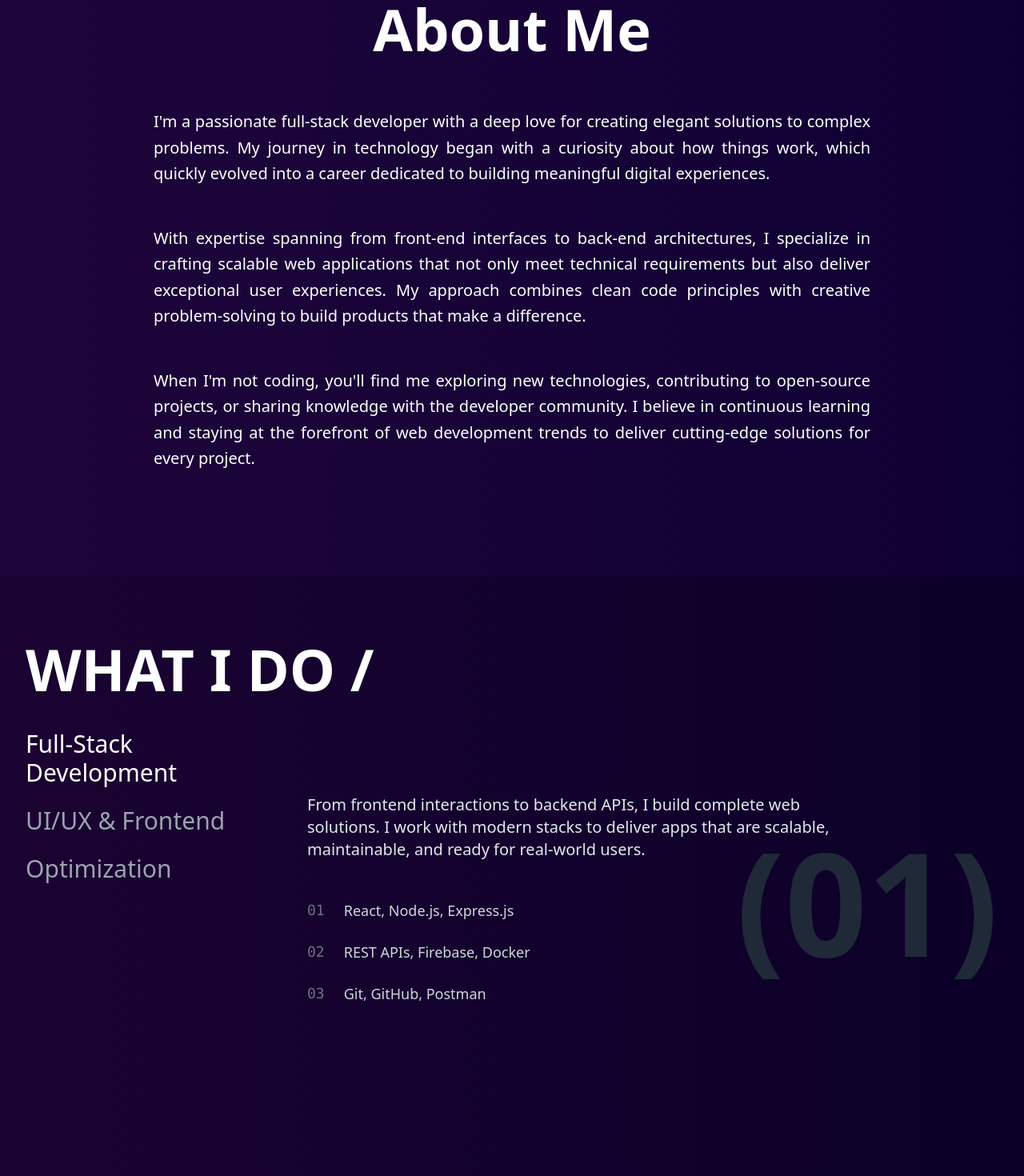
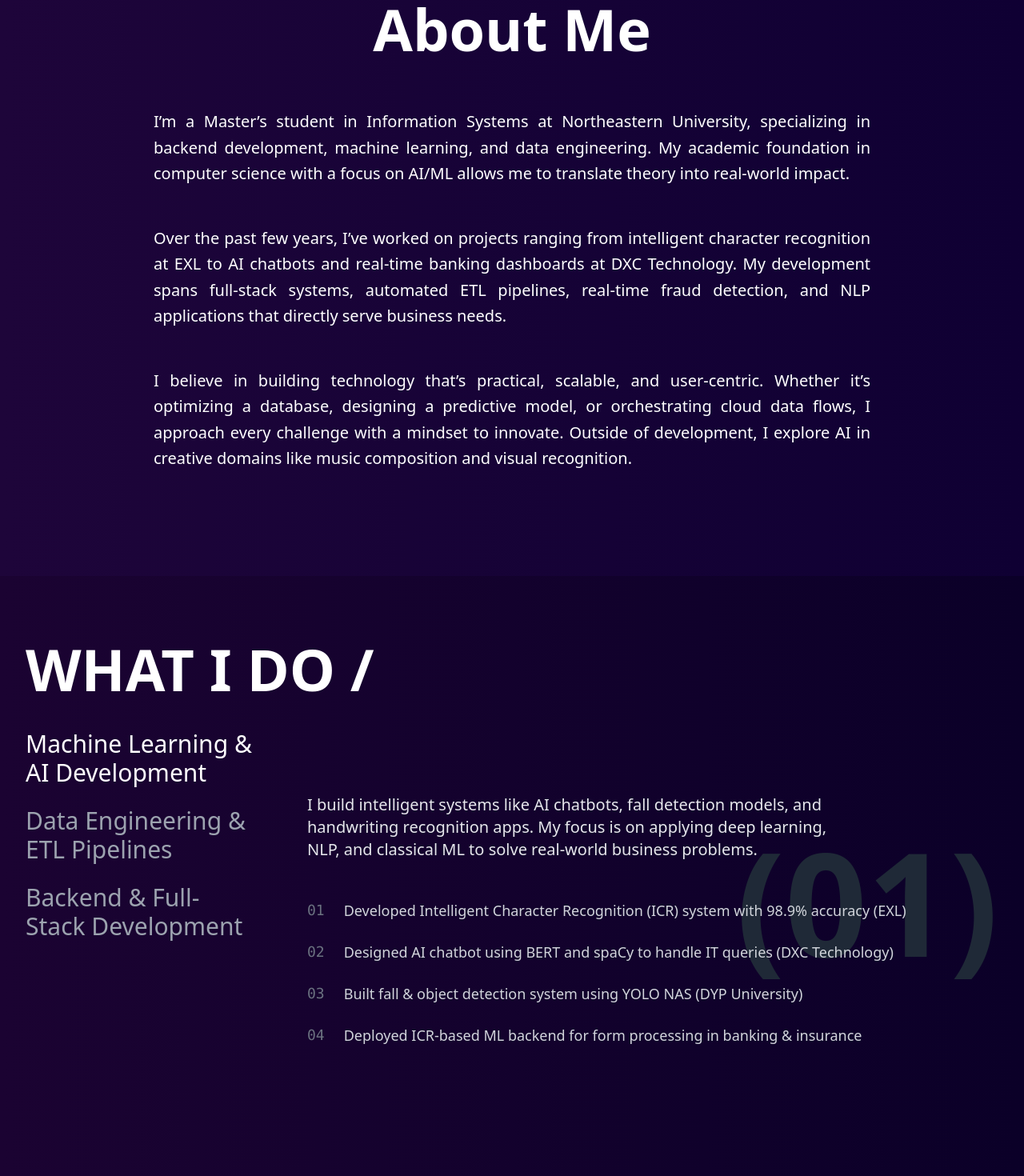
Before and after one commit to Poojith-Kotipalli/Portfolio, a React (Vite) app in the folder client/: page / in a window 1280 px wide. Shown: the part 880-2350 px from the top of the page at 80% size. Built offline with nearby package versions, Linux system fonts and the light colour scheme; the HTML template or start-up script is replaced by a standard one.

Commit message:
pushing final code

```diff
--- a/client/src/components/About.jsx
+++ b/client/src/components/About.jsx
@@ -4,12 +4,11 @@ import { motion } from "framer-motion";
 
 const About = () => {
   const paragraphs = [
-    "I'm a passionate full-stack developer with a deep love for creating elegant solutions to complex problems. My journey in technology began with a curiosity about how things work, which quickly evolved into a career dedicated to building meaningful digital experiences.",
-    "With expertise spanning from front-end interfaces to back-end architectures, I specialize in crafting scalable web applications that not only meet technical requirements but also deliver exceptional user experiences. My approach combines clean code principles with creative problem-solving to build products that make a difference.",
-    "When I'm not coding, you'll find me exploring new technologies, contributing to open-source projects, or sharing knowledge with the developer community. I believe in continuous learning and staying at the forefront of web development trends to deliver cutting-edge solutions for every project."
+    "I’m a Master’s student in Information Systems at Northeastern University, specializing in backend development, machine learning, and data engineering. My academic foundation in computer science with a focus on AI/ML allows me to translate theory into real-world impact.",
+    "Over the past few years, I’ve worked on projects ranging from intelligent character recognition at EXL to AI chatbots and real-time banking dashboards at DXC Technology. My development spans full-stack systems, automated ETL pipelines, real-time fraud detection, and NLP applications that directly serve business needs.",
+    "I believe in building technology that’s practical, scalable, and user-centric. Whether it’s optimizing a database, designing a predictive model, or orchestrating cloud data flows, I approach every challenge with a mindset to innovate. Outside of development, I explore AI in creative domains like music composition and visual recognition."
   ];
 
-  // Variants for heading
   const headingVariant = {
     hidden: { opacity: 0, y: -30 },
     visible: {
@@ -19,7 +18,6 @@ const About = () => {
     },
   };
 
-  // Variants for each paragraph
   const paragraphVariant = {
     hidden: { opacity: 0, y: 40 },
     visible: {
@@ -41,7 +39,6 @@ const About = () => {
       "
     >
       <div className="container mx-auto px-8">
-        {/* Heading: fade in/out based on scroll */}
         <motion.h2
           className="text-6xl md:text-7xl font-bold text-center mb-16"
           variants={headingVariant}
@@ -52,7 +49,6 @@ const About = () => {
           About Me
         </motion.h2>
 
-        {/* Paragraphs: fade in top→bottom on scroll down, and fade out bottom→top on scroll up */}
         <div className="max-w-4xl mx-auto space-y-12">
           {paragraphs.map((paragraph, index) => (
             <motion.p
--- a/client/src/components/Navbar.jsx
+++ b/client/src/components/Navbar.jsx
@@ -14,8 +14,8 @@ const Navbar = () => {
       `}
     >
       <div className="container mx-auto px-6 py-4 flex justify-between items-center">
-        {/* Logo/Text */}
-        <div className="text-white font-bold text-lg">MyLogo</div>
+
+        <div className="text-white font-bold text-lg">PK</div>
 
         <ul className="flex space-x-6">
           {["home", "about", "services", "skills", "projects", "contact"].map(
--- a/client/src/components/Projects.jsx
+++ b/client/src/components/Projects.jsx
@@ -3,41 +3,76 @@
 import React, { useEffect, useRef, useState } from "react";
 import { motion, AnimatePresence } from "framer-motion";
 
-// Import your images from src/images (replace with actual project images)
+// Replace with your actual project images later
 import projectImage1 from "../images/home.jpg";
-import projectImage2 from "../images/home.jpg";
-import projectImage3 from "../images/home.jpg";
 
-// Sample projects array—replace imgSrc with each project’s actual image
 const projects = [
   {
-    title: "Sample Project 1",
+    title: "Automated ETL Pipeline with AWS & Airflow",
     description:
-      "Lorem ipsum dolor sit amet, consectetur adipiscing elit. Curabitur sit amet eros nec mauris fermentum.",
+      "Built a scalable ETL pipeline using PySpark and Apache Airflow to ingest and validate US immigration and airport data. Automated daily workflows with AWS S3 and Redshift.",
     link: "#",
-    imgAlt: "Project 1 Screenshot",
+    imgAlt: "ETL Pipeline Project",
     imgSrc: projectImage1,
   },
   {
-    title: "Sample Project 2",
+    title: "Data Streaming with Kafka and PySpark",
     description:
-      "Pellentesque ac bibendum tortor. Nam vulputate augue id lorem tincidunt, non scelerisque nisi auctor.",
+      "Developed a real-time fraud detection system using Apache Kafka and PySpark. Visualized streaming data with Tableau and Power BI, reducing response time for anomaly detection.",
     link: "#",
-    imgAlt: "Project 2 Screenshot",
-    imgSrc: projectImage2,
+    imgAlt: "Real-time Streaming Project",
+    imgSrc: projectImage1,
   },
   {
-    title: "Sample Project 3",
+    title: "AI Chatbot for Internal IT Queries",
     description:
-      "Mauris tincidunt justo vitae lacus sagittis, eget commodo ligula fringilla. Vestibulum convallis suscipit.",
+      "Designed a BERT-based NLP chatbot to automate IT ticket resolution at DXC Technology. Deployed at Bank of India’s data center and reduced helpdesk load by 30%.",
     link: "#",
-    imgAlt: "Project 3 Screenshot",
-    imgSrc: projectImage3,
+    imgAlt: "Chatbot Project",
+    imgSrc: projectImage1,
   },
-  // …add more projects as needed
+  {
+    title: "Preventing Accidents: Object & Fall Detection",
+    description:
+      "Implemented YOLO NAS for fall and object detection in industrial settings. Achieved 98% recall on diverse datasets and deployed for real-time safety monitoring.",
+    link: "#",
+    imgAlt: "Fall Detection Project",
+    imgSrc: projectImage1,
+  },
+  {
+    title: "Ride Share: Cab Booking Database",
+    description:
+      "Designed a relational database system for 100K+ users, drivers, and rides. Ensured ACID compliance and optimized ride-matching SQL queries.",
+    link: "#",
+    imgAlt: "Cab Booking Project",
+    imgSrc: projectImage1,
+  },
+  {
+    title: "Scalable Data Processing with Snowflake & GCP",
+    description:
+      "Migrated 1TB+ of retail data using GCP Dataflow to Snowflake and created dashboards with Looker Studio. Enabled near real-time analytics and improved query efficiency.",
+    link: "#",
+    imgAlt: "Snowflake GCP Project",
+    imgSrc: projectImage1,
+  },
+  {
+    title: "NYC Taxi Fare Prediction",
+    description:
+      "Trained a Random Forest model (MAE: 1.78) on over 1M records to accurately predict taxi fares. Focused on data cleaning and regression tuning.",
+    link: "#",
+    imgAlt: "Taxi Fare Prediction",
+    imgSrc: projectImage1,
+  },
+  {
+    title: "AI Music Composer",
+    description:
+      "Built a Python-based algorithm that analyzes MIDI patterns to generate original music. Explored creative applications of machine learning in sound design.",
+    link: "#",
+    imgAlt: "AI Music Project",
+    imgSrc: projectImage1,
+  },
 ];
 
-// Zero-pad index function (e.g. 0 → "01", 1 → "02", etc.)
 function formatIndex(idx) {
   return String(idx + 1).padStart(2, "0");
 }
@@ -45,6 +80,11 @@ function formatIndex(idx) {
 export default function Projects() {
   const [currentIndex, setCurrentIndex] = useState(0);
   const projectRefs = useRef([]);
+
+  // Ensure the number of refs matches the number of projects
+  useEffect(() => {
+    projectRefs.current = projectRefs.current.slice(0, projects.length);
+  }, [projects.length]);
 
   useEffect(() => {
     const options = {
@@ -75,7 +115,6 @@ export default function Projects() {
     };
   }, []);
 
-  // Keep previous formatted index to compare digits
   const [prevFormatted, setPrevFormatted] = useState(formatIndex(0));
   const formatted = formatIndex(currentIndex);
 
@@ -86,7 +125,6 @@ export default function Projects() {
     });
   }, [formatted]);
 
-  // Variants for flipping a single digit
   const flipIn = {
     initial: { rotateX: -90, opacity: 0 },
     animate: { rotateX: 0, opacity: 1, transition: { duration: 0.5, ease: "easeOut" } },
@@ -96,27 +134,13 @@ export default function Projects() {
   return (
     <section
       id="projects"
-      className="
-        min-h-screen
-        bg-gradient-to-r from-[#1e053a] to-[#0f0033]
-        text-white text-lg text-justify
-        py-20
-      "
+      className="min-h-screen bg-gradient-to-r from-[#1e053a] to-[#0f0033] text-white text-lg text-justify py-20"
     >
-      <h2 className="text-5xl md:text-6xl font-bold text-center mb-12">
-        Projects
-      </h2>
+      <h2 className="text-5xl md:text-6xl font-bold text-center mb-12">Projects</h2>
 
       <div className="flex">
-        {/* LEFT COLUMN: sticky 1/4 width showing current index */}
-        <div
-          className="
-            hidden md:flex
-            w-1/4 h-screen
-            sticky top-0
-            items-center justify-center
-          "
-        >
+        {/* LEFT COLUMN – Project Number */}
+        <div className="hidden md:flex w-1/4 h-screen sticky top-0 items-center justify-center">
           <div className="flex space-x-2">
             {formatted.split("").map((digit, pos) => {
               const prevDigit = prevFormatted[pos] || "";
@@ -136,7 +160,6 @@ export default function Projects() {
                   </AnimatePresence>
                 );
               } else {
-                // unchanged digit: render statically without animation
                 return (
                   <span key={digit + pos} className="text-[120px] font-extrabold block">
                     {digit}
@@ -147,25 +170,19 @@ export default function Projects() {
           </div>
         </div>
 
-        {/* RIGHT COLUMN: scrollable project cards (each full viewport height) */}
+        {/* RIGHT COLUMN – Project Cards */}
         <div className="w-full md:w-3/4">
           {projects.map((proj, idx) => (
             <motion.div
               key={proj.title}
               data-index={idx}
               ref={(el) => (projectRefs.current[idx] = el)}
-              className="
-                mx-auto w-full md:w-[90%] h-screen my-8
-                bg-[#3a0f5b]/50 border border-white/20
-                rounded-lg overflow-hidden shadow-lg
-                flex flex-col
-              "
+              className="mx-auto w-full md:w-[90%] h-screen my-8 bg-[#3a0f5b]/50 border border-white/20 rounded-lg overflow-hidden shadow-lg flex flex-col"
               initial={{ opacity: 0, y: 20 }}
               whileInView={{ opacity: 1, y: 0 }}
               transition={{ duration: 0.6, ease: "easeOut" }}
               viewport={{ once: false, amount: 0.5 }}
             >
-              {/* Image at top (occupies about 40% of card height) */}
               <div className="h-2/5 w-full">
                 <img
                   src={proj.imgSrc}
@@ -174,14 +191,9 @@ export default function Projects() {
                 />
               </div>
 
-              {/* Content below (occupies remaining 60%) */}
               <div className="p-8 flex-1 flex flex-col justify-center">
-                <h3 className="text-3xl md:text-4xl font-semibold mb-6">
-                  {proj.title}
-                </h3>
-                <p className="text-gray-200 mb-8 leading-relaxed">
-                  {proj.description}
-                </p>
+                <h3 className="text-3xl md:text-4xl font-semibold mb-6">{proj.title}</h3>
+                <p className="text-gray-200 mb-8 leading-relaxed">{proj.description}</p>
                 <a
                   href={proj.link}
                   className="text-[#a1eafb] text-xl hover:underline"
--- a/client/src/components/Services.jsx
+++ b/client/src/components/Services.jsx
@@ -9,40 +9,42 @@ const Services = () => {
   const services = [
     {
       number: "(01)",
-      title: "Full-Stack Development",
+      title: "Machine Learning & AI Development",
       description:
-        "From frontend interactions to backend APIs, I build complete web solutions. I work with modern stacks to deliver apps that are scalable, maintainable, and ready for real-world users.",
+        "I build intelligent systems like AI chatbots, fall detection models, and handwriting recognition apps. My focus is on applying deep learning, NLP, and classical ML to solve real-world business problems.",
       points: [
-        "React, Node.js, Express.js",
-        "REST APIs, Firebase, Docker",
-        "Git, GitHub, Postman",
+        "Developed Intelligent Character Recognition (ICR) system with 98.9% accuracy (EXL)",
+        "Designed AI chatbot using BERT and spaCy to handle IT queries (DXC Technology)",
+        "Built fall & object detection system using YOLO NAS (DYP University)",
+        "Deployed ICR-based ML backend for form processing in banking & insurance",
       ],
     },
     {
       number: "(02)",
-      title: "UI/UX & Frontend",
+      title: "Data Engineering & ETL Pipelines",
       description:
-        "Design is more than looks — it's about clarity and connection. I design and develop clean, responsive interfaces that feel intuitive across devices. My focus is on clarity, accessibility, and seamless user experiences.",
+        "I design automated, scalable data pipelines to power analytics and machine learning. My expertise includes data orchestration, transformation, and workflow automation using modern tools.",
       points: [
-        "Next.js, TailwindCSS, GSAP",
-        "Figma to Code",
-        "HTML, CSS, JavaScript",
+        "Built ETL pipeline using Apache Airflow, PySpark, and AWS (S3/Redshift)",
+        "Migrated 1TB+ data using GCP Dataflow & Snowflake; optimized query performance",
+        "Created CI/CD and continuous testing pipeline with unit tests for ML backend (EXL)",
+        "Automated data workflows for real-time alerts on NEFT/RTGS failures (DXC)",
       ],
     },
     {
       number: "(03)",
-      title: "Optimization",
+      title: "Backend & Full-Stack Development",
       description:
-        "Beyond handling data, I'm driven by the challenge of turning complex raw inputs into reliable, usable systems. I enjoy designing pipelines that power insights and apply core CS principles to build for scale, speed, and stability.",
+        "From robust APIs to real-time monitoring systems, I develop backend solutions that are secure, scalable, and production-ready. I've worked with cross-functional teams to deploy full-stack web apps end-to-end.",
       points: [
-        "Data Structures & Algorithms",
-        "DBMS, OOP, OS Fundamentals",
-        "Data Pipelines, ETL, and Scalability",
+        "Developed full-stack web application with backend in Python for ICR (EXL)",
+        "Created an e-banking dashboard with live refresh & SMS alerts (DXC)",
+        "Architected relational database for ride-share platform with ACID compliance",
+        "Integrated frontend/backend with HTML, CSS, JS, and responsive UI design",
       ],
     },
   ];
 
-  // IntersectionObserver logic to highlight the active card
   useEffect(() => {
     const observers = [];
 
@@ -78,10 +80,8 @@ const Services = () => {
     }
   };
 
-  // Check for reduced‐motion preference
   const prefersReduced = useReducedMotion();
 
-  // Variants for fade‐in/fade‐out
   const headingVariant = {
     hidden: { opacity: 0, y: -20, transition: { duration: 0.6, ease: 'easeOut' } },
     visible: { opacity: 1, y: 0, transition: { duration: 0.6, ease: 'easeOut' } },
@@ -97,7 +97,6 @@ const Services = () => {
       id="services"
       className="bg-gradient-to-r from-[#1b0332] to-[#0b0028] text-white min-h-screen"
     >
-      {/* Main heading */}
       <motion.div
         className="container mx-auto px-8 pt-20 pb-10"
         variants={headingVariant}
@@ -108,10 +107,8 @@ const Services = () => {
         <h2 className="text-5xl sm:text-6xl md:text-7xl font-bold">WHAT I DO /</h2>
       </motion.div>
 
-      {/* Content area */}
       <div className="container mx-auto px-8">
         <div className="flex gap-16">
-          {/* Left sidebar - Service titles */}
           <div className="hidden md:block w-1/4 sticky top-40 h-fit">
             <div className="space-y-6">
               {services.map((service, index) => (
@@ -132,7 +129,6 @@ const Services = () => {
             </div>
           </div>
 
-          {/* Right content area */}
           <div className="w-full md:w-3/4 space-y-20">
             {services.map((service, index) => (
               <motion.div
@@ -145,24 +141,19 @@ const Services = () => {
                 viewport={{ once: false, amount: 0.3 }}
                 transition={{ delay: index * 0.2 }}
               >
-                {/* Large background number */}
                 <div className="absolute top-20 right-0 text-[180px] font-bold text-gray-800 select-none pointer-events-none">
                   {service.number}
                 </div>
 
-                {/* Content */}
                 <div className={`relative z-10 ${activeIndex !== index ? 'pointer-events-none' : ''}`}>
-                  {/* Mobile title */}
                   <h3 className="md:hidden text-3xl sm:text-4xl font-medium mb-8 text-white">
                     {service.title}
                   </h3>
 
-                  {/* Description */}
                   <p className="text-lg sm:text-xl text-gray-200 leading-relaxed max-w-2xl mb-12">
                     {service.description}
                   </p>
 
-                  {/* Service points */}
                   <div className="space-y-6">
                     {service.points.map((point, pointIndex) => (
                       <div key={pointIndex} className="flex items-start gap-6">
--- a/client/src/components/Skills.jsx
+++ b/client/src/components/Skills.jsx
@@ -5,36 +5,58 @@ import { motion } from 'framer-motion';
 const Skills = () => {
   const skillCategories = [
     {
-      title: "Languages",
+      title: "Programming Languages & Frameworks",
       items: [
+        "Python (Flask, Pandas, NumPy, PySpark, SciPy, scikit-learn)",
         "JavaScript / TypeScript",
-        "Python",
-        "Java",
-        "HTML5 / CSS3",
-        "SQL",
-        "GraphQL"
+        "Java, SQL (MySQL, PostgreSQL)",
+        "HTML / CSS",
+        "MIDI Scripting"
       ]
     },
     {
-      title: "Frameworks & Tools",
+      title: "Data Engineering & Cloud",
       items: [
-        "React / Next.js",
-        "Node.js / Express",
-        "Vue.js",
-        "MongoDB / PostgreSQL",
-        "Docker / Kubernetes",
-        "AWS / Google Cloud"
+        "Apache Kafka, PySpark",
+        "Apache Airflow, GCP Dataflow",
+        "AWS (S3, Redshift, EMR), Snowflake",
+        "ETL / ELT Pipelines",
+        "CI/CD (GitHub Actions, Jenkins)"
       ]
     },
     {
-      title: "Core Concepts",
+      title: "Machine Learning & AI",
       items: [
-        "RESTful APIs",
-        "Microservices",
-        "CI/CD",
-        "Test-Driven Development",
-        "Agile / Scrum",
-        "System Design"
+        "Scikit-learn, TensorFlow, Keras, PyTorch",
+        "Deep Learning (CNN, YOLO NAS)",
+        "Natural Language Processing (BERT, spaCy)",
+        "Regression, Classification, Random Forest"
+      ]
+    },
+    {
+      title: "Visualization & Databases",
+      items: [
+        "Tableau, Power BI, Looker Studio",
+        "SQL Query Optimization",
+        "Database Design (ACID, Crow’s Foot Notation)",
+        "MongoDB, Redshift, Snowflake"
+      ]
+    },
+    {
+      title: "Development & DevOps",
+      items: [
+        "REST APIs, Git, GitHub, Postman",
+        "Full-Stack Web Development",
+        "System Design, Agile, TDD",
+        "Realtime Dashboards, Alerting Systems"
+      ]
+    },
+    {
+      title: "Other Tools & Soft Skills",
+      items: [
+        "Linux, VSCode, Figma",
+        "Communication, Team Collaboration",
+        "Problem Solving, Fast Learning"
       ]
     }
   ];
@@ -51,17 +73,11 @@ const Skills = () => {
   };
 
   const itemVariants = {
-    hidden: {
-      opacity: 0,
-      y: 20
-    },
+    hidden: { opacity: 0, y: 20 },
     visible: {
       opacity: 1,
       y: 0,
-      transition: {
-        duration: 0.5,
-        ease: "easeOut"
-      }
+      transition: { duration: 0.5, ease: "easeOut" }
     }
   };
 
```
Also changed, not shown: client/src/components/Contact.jsx (+6 -20 lines), client/src/components/Home.jsx (+9 -24 lines).
